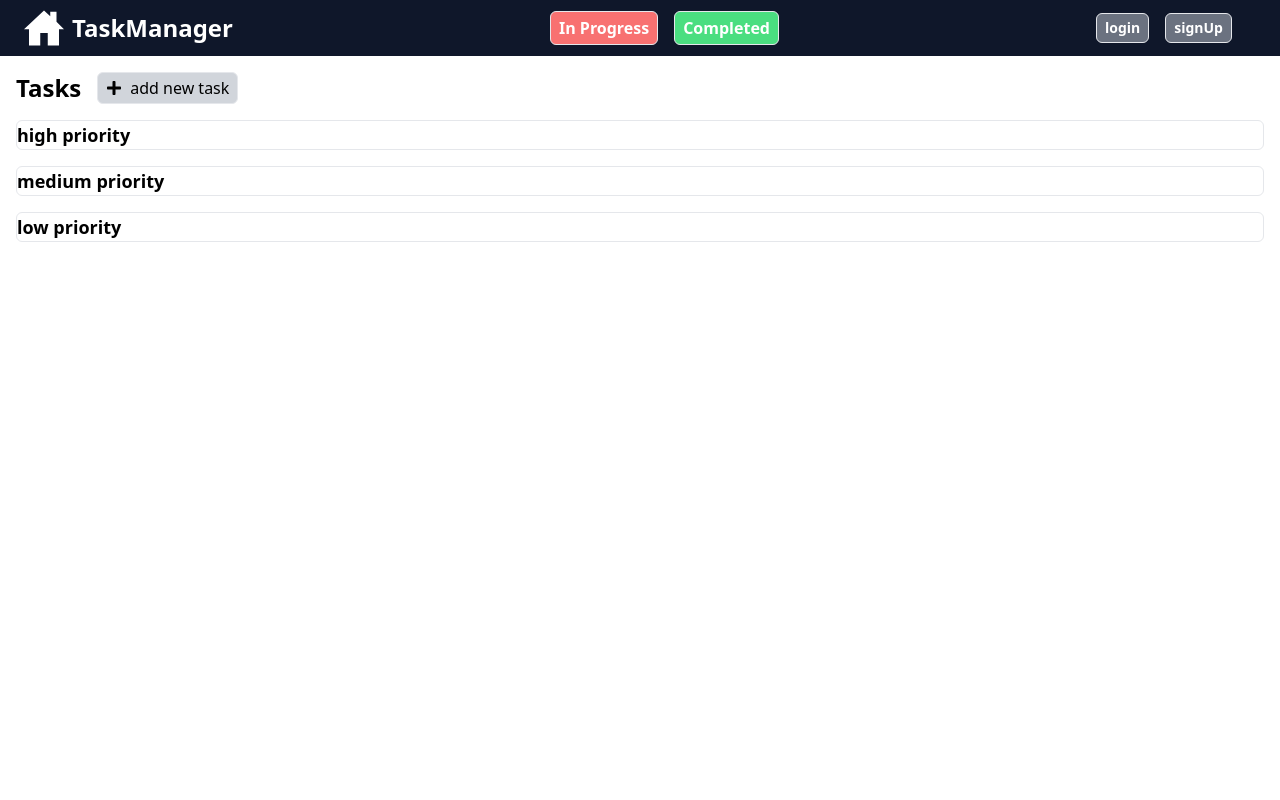
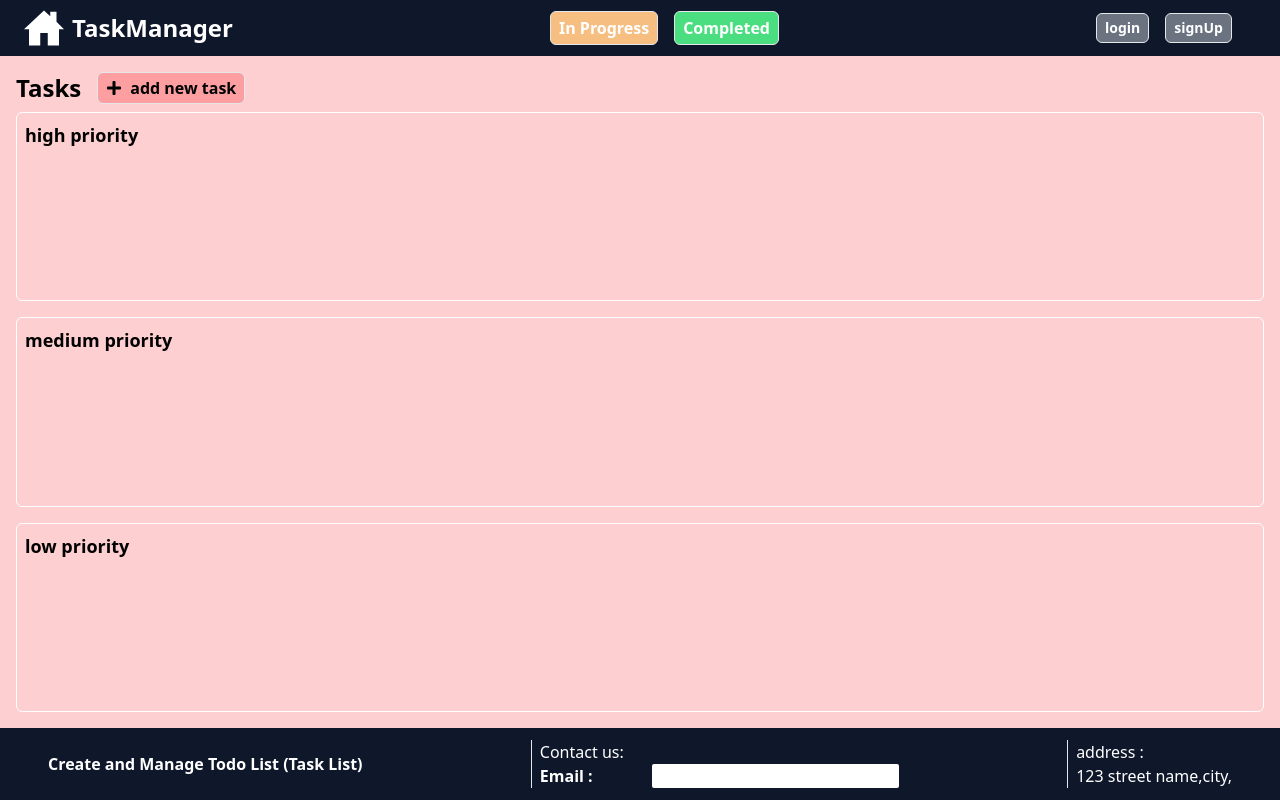
Before and after one commit to Mohammad-HF/maktab118_exercises, a Next.js app in the folder Exercises/Week_20/task_manager_with_nextjs/: page /tasks in a window 1280 px wide. Built offline with nearby package versions, Linux system fonts and the light colour scheme.

Commit message:
1-create inprogress and complete page 2-create footer 3-create home and tasks template

```diff
--- a/Exercises/Week_20/task_manager_with_nextjs/app/(L&S)/layout.tsx
+++ b/Exercises/Week_20/task_manager_with_nextjs/app/(L&S)/layout.tsx
@@ -1,6 +1,6 @@
 import { ReactNode } from "react";
 
 const LoginSignupLayout: React.FC<{ children: ReactNode }> = ({ children }) => {
-  return <div className="bg-slate-600 h-screen text-white pt-1 px-1">{children}</div>;
+  return <div className="bg-slate-600 min-h-[calc(100vh-128px)] text-white pt-1 px-1">{children}</div>;
 };
 export default LoginSignupLayout;
--- /dev/null
+++ b/Exercises/Week_20/task_manager_with_nextjs/app/completed/page.tsx
@@ -0,0 +1,6 @@
+const Completed : React.FC =()=>{
+    return <div className="bg-[#ccf5bc] min-h-[calc(100vh-128px)] p-3">
+            <h2 className="text-2xl font-semibold">Completed</h2>
+    </div>
+}
+export default Completed;
--- /dev/null
+++ b/Exercises/Week_20/task_manager_with_nextjs/app/in-progress/page.tsx
@@ -0,0 +1,6 @@
+const InProgress : React.FC =()=>{
+    return <div className="bg-[#f7e2cb] min-h-[calc(100vh-128px)] p-3">
+            <h2 className="text-2xl font-semibold">In Progress</h2>
+    </div>
+}
+export default InProgress;
--- a/Exercises/Week_20/task_manager_with_nextjs/app/layout.tsx
+++ b/Exercises/Week_20/task_manager_with_nextjs/app/layout.tsx
@@ -2,6 +2,7 @@ import type { Metadata } from "next";
 import localFont from "next/font/local";
 import "./globals.css";
 import { Navbar } from "@/components/navbar/Navbar";
+import { Footer } from "@/components/footer/Footer";
 
 const geistSans = localFont({
   src: "./fonts/GeistVF.woff",
@@ -31,6 +32,7 @@ export default function RootLayout({
       >
         <Navbar/>
         {children}
+        <Footer/>
       </body>
     </html>
   );
--- a/Exercises/Week_20/task_manager_with_nextjs/app/page.tsx
+++ b/Exercises/Week_20/task_manager_with_nextjs/app/page.tsx
@@ -1,14 +1,25 @@
 import Link from "next/link";
+import { FaExternalLinkAlt } from "react-icons/fa";
 
 export default function Home() {
   return (
-    <div className="px-4">
-      <h2>home page</h2>
-      <Link href={"tasks"}>
-      <button className="border px-2 rounded-sm bg-gray-300">
-        Go to Tasks
-      </button>
-      </Link>
+    <div className=" bg-[#7748cc] min-h-[calc(100vh-128px)]">
+      <img className="h-1/3 sm:h-1/2" src="To-do_List_Template.png" alt="" />
+      <div className="px-8">
+        <p className="text-white w-3/4">
+          Enhance individual and team work operations by effectively organizing,
+          prioritizing, and optimizing tasks using our To-Do List Template
+        </p>
+        <Link
+          href={"tasks"}
+          className="flex items-center bg-[#fcba64] rounded-2xl w-fit px-3 mt-10"
+        >
+          <button className="text-lg text-slate-900 py-1 font-semibold ">
+            Go to Tasks
+          </button>
+          <FaExternalLinkAlt className="inline-block ml-2 align-baseline" />
+        </Link>
+      </div>
     </div>
   );
 }
--- a/Exercises/Week_20/task_manager_with_nextjs/app/tasks/page.tsx
+++ b/Exercises/Week_20/task_manager_with_nextjs/app/tasks/page.tsx
@@ -1,21 +1,22 @@
 import { NewTaskButton } from "@/components/tasks/NewTaskButton";
 
 const Tasks: React.FC = () => {
-  return (
-    <div className="grid gap-y-4 p-4">
-      <div className="flex gap-x-4">
+  return (<div className="p-4 bg-[#fdcfd0] ">
+    <div className="flex gap-x-4 h-fit mb-2">
         <h2 className="text-2xl font-semibold">Tasks</h2>
         <NewTaskButton />
       </div>
-      <div className="border rounded-md">
+        <div className="grid gap-y-4  min-h-[calc(100vh-200px)]">
+      <div className="border border-white p-2 rounded-md">
         <h2 className="text-lg font-semibold">high priority</h2>
       </div>
-      <div className="border rounded-md">
+      <div className="border border-white p-2 rounded-md">
         <h2 className="text-lg font-semibold">medium priority</h2>
       </div>
-      <div className="border rounded-md">
+      <div className="border border-white p-2 rounded-md">
         <h2 className="text-lg font-semibold">low priority</h2>
       </div>
+    </div>
     </div>
   );
 };
--- a/Exercises/Week_20/task_manager_with_nextjs/components/L&S/Input.tsx
+++ b/Exercises/Week_20/task_manager_with_nextjs/components/L&S/Input.tsx
@@ -12,8 +12,8 @@ interface IInputProps
 export const Input: React.FC<IInputProps> = ({label,name,error, ...props}) => {
   return (
   <>
-    <div className="flex gap-x-4">
-        <label htmlFor={label} className="w-32 font-semibold text-sm sm:text-base">{label} :</label>
+    <div className="flex flex-wrap gap-x-4">
+        <label htmlFor={label} className="w-24 sm:32 font-semibold text-sm sm:text-base">{label} :</label>
         <input {...props} type="text" name={name} id={label} className="rounded-sm px-2 text-black"/>
     </div>
       {error && <p className="text-red-400">{error}</p>}
--- /dev/null
+++ b/Exercises/Week_20/task_manager_with_nextjs/components/footer/Footer.tsx
@@ -0,0 +1,23 @@
+import { Input } from "../L&S/Input";
+
+export const Footer: React.FC = () => {
+  return (
+    <div className="bg-slate-900 text-white px-4 md:px-6 py-3">
+      <div className="flex flex-wrap md:px-6 items-center justify-between sm:w-1/2 md:w-full gap-x-2 text-appWhite">
+        <div>
+          <h2 className="font-semibold text-appWhite text-center">
+            Create and Manage Todo List (Task List)
+          </h2>
+        </div>
+        <div className="border-l pl-2 text-sm sm:text-base">
+          <h4>Contact us:</h4>
+          <Input label="Email" name="email" />
+        </div>
+        <div className="border-l pl-2 text-sm sm:text-base">
+          <h4>address :</h4>
+          <h4>123 street name,city,</h4>
+        </div>
+      </div>
+    </div>
+  );
+};
--- a/Exercises/Week_20/task_manager_with_nextjs/components/navbar/Navbar.tsx
+++ b/Exercises/Week_20/task_manager_with_nextjs/components/navbar/Navbar.tsx
@@ -14,7 +14,7 @@ export const Navbar: React.FC = () => {
       </Link>
       <div className="sm:flex gap-x-4 hidden">
         <Link href={"/in-progress"}>
-          <button className="text-white font-semibold border rounded-md py-1 px-2 bg-red-400 hover:bg-red-600">
+          <button className="text-white font-semibold border rounded-md py-1 px-2 bg-[#f7be82] hover:bg-[#ca945e]">
             In Progress
           </button>
         </Link>
--- a/Exercises/Week_20/task_manager_with_nextjs/components/tasks/NewTask.tsx
+++ b/Exercises/Week_20/task_manager_with_nextjs/components/tasks/NewTask.tsx
@@ -21,9 +21,9 @@ export const NewTask: React.FC<{showHandle : ()=>void}> = ({showHandle}) => {
       <div className="fixed inset-0 z-10 w-screen overflow-y-auto">
         <div className="flex min-h-full justify-center p-4 text-center items-center sm:p-0">
           <form action={(data)=>{addNewTaskService(data);showHandle()}} className="relative transform overflow-hidden rounded-lg bg-white text-left shadow-xl transition-all sm:my-8 sm:w-full sm:max-w-xl">
-            <div className="bg-slate-300 px-4 pb-4 pt-5 sm:p-6 sm:pb-4">
+            <div className="bg-[#fdcfd0] px-4 pb-4 pt-5 sm:p-6 sm:pb-4">
               <div className="sm:flex sm:flex-col  sm:gap-y-5 ">
-                <div className="flex gap-x-1  items-center justify-center rounded-md bg-slate-500 px-2">
+                <div className="flex gap-x-1  items-center justify-center rounded-md bg-[#fd9fa1] px-2">
                   <div className=" flex flex-shrink-0 w-14 h-14 items-center justify-center ">
                     <GiNotebook className="size-10 " />
                   </div>
@@ -41,7 +41,7 @@ export const NewTask: React.FC<{showHandle : ()=>void}> = ({showHandle}) => {
                 </div>
               </div>
             </div>
-            <div className="bg-slate-300 border-t-2 px-4 py-3 sm:flex sm:flex-row-reverse sm:px-6">
+            <div className="bg-[#fdcfd0] border-t-2 border-white px-4 py-3 sm:flex sm:flex-row-reverse sm:px-6">
               <button
                 type="submit"
                 className="inline-flex w-full justify-center rounded-md bg-red-600 px-3 py-2 text-sm font-semibold text-white shadow-sm hover:bg-red-500 sm:ml-3 sm:w-auto"
--- a/Exercises/Week_20/task_manager_with_nextjs/components/tasks/NewTaskButton.tsx
+++ b/Exercises/Week_20/task_manager_with_nextjs/components/tasks/NewTaskButton.tsx
@@ -8,7 +8,7 @@ export const NewTaskButton : React.FC = ()=>{
     return <>
      <button
       onClick={()=>setShow(prev=>!prev)}
-      className="flex items-center gap-x-2 border bg-gray-300 px-2 rounded-md hover:bg-gray-400">
+      className="flex items-center gap-x-2 border bg-[#fd9fa1] font-semibold px-2 rounded-md hover:bg-gray-400">
         <FaPlus />
         <span>add new task</span>
       </button>
```
Also changed, not shown: Exercises/Week_20/task_manager_with_nextjs/public/To-do_List_Template.png (added).
